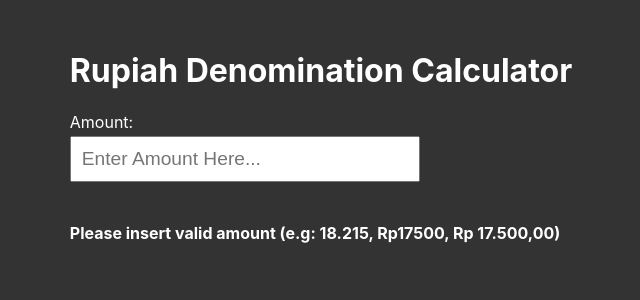
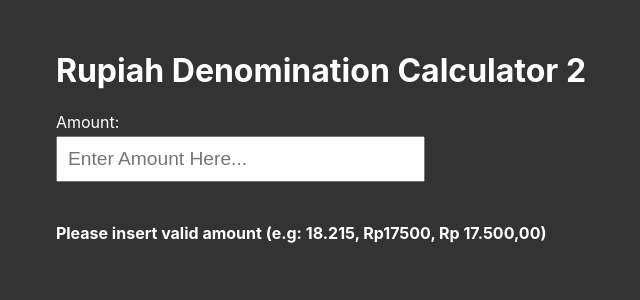
Before and after one commit to aurisz/denomination-calculator, a React app: page / in a window 1280 px wide. Shown: the top 300 px of the page, without its empty margins (319-959 px from the left). Built offline with nearby package versions, Linux system fonts and the light colour scheme.

Commit message:
test pipeline

```diff
--- a/src/App.js
+++ b/src/App.js
@@ -1,17 +1,17 @@
-import React from 'react';
+import React from 'react'
 
-import './styles/main.css';
+import './styles/main.css'
 
-import { useInput } from './hooks/useInput';
-import InputBox from './components/InputBox';
-import Display from './components/Display';
+import { useInput } from './hooks/useInput'
+import InputBox from './components/InputBox'
+import Display from './components/Display'
 
 const App = () => {
-  const { onSubmit, value, onChange, result, error } = useInput('');
+  const { onSubmit, value, onChange, result, error } = useInput('')
 
   return (
-    <div className="app">
-      <h1>Rupiah Denomination Calculator</h1>
+    <div className='app'>
+      <h1>Rupiah Denomination Calculator 2</h1>
 
       <InputBox value={value} onChange={onChange} onSubmit={onSubmit} />
 
@@ -19,7 +19,7 @@ const App = () => {
 
       <Display error={error} result={result} />
     </div>
-  );
-};
+  )
+}
 
-export default App;
+export default App
```
